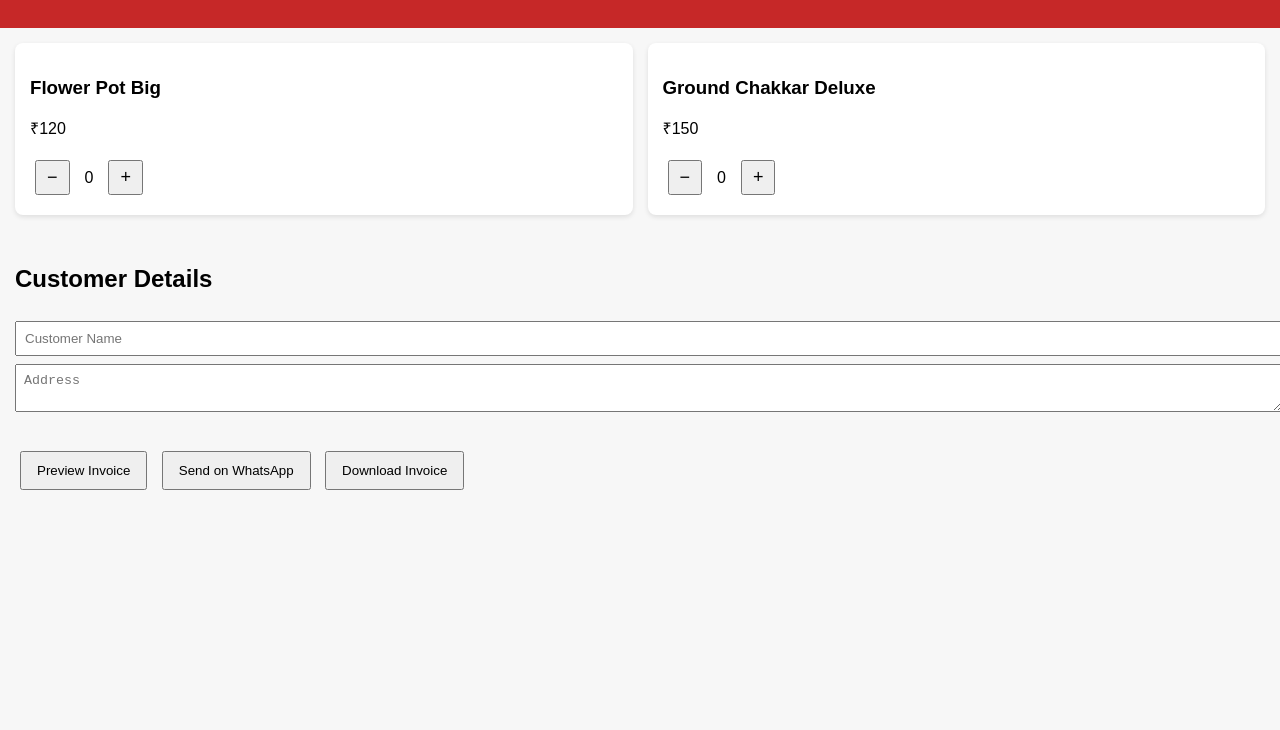
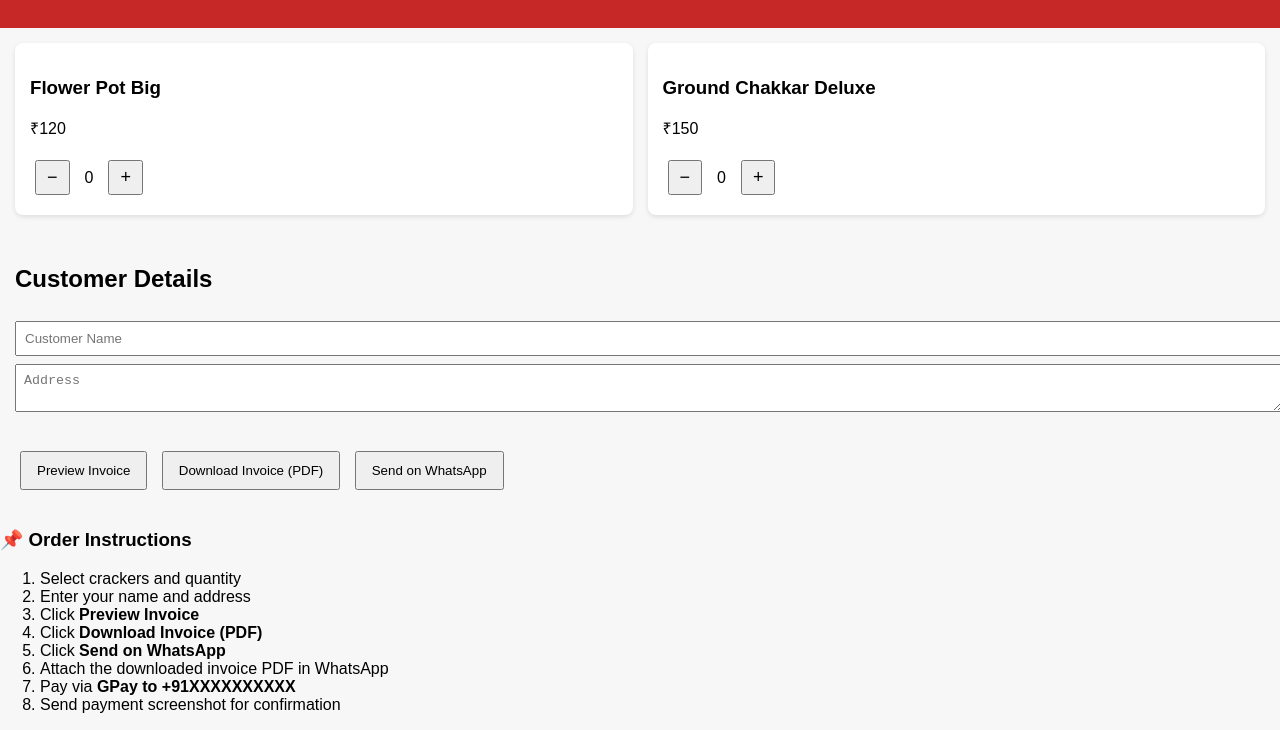
Before and after one commit to kabilmdk/kuku-fireworks-invoice, a plain HTML site: page index.html in a window 1280 px wide. Shown: the part 117-847 px from the top of the page. Before the commit the page ends 800 px from the top, so only its background shows below. Drawn offline with Linux system fonts and the light colour scheme.

Commit message:
Update index.html

```diff
--- a/index.html
+++ b/index.html
@@ -4,6 +4,9 @@
   <meta charset="UTF-8" />
   <title>KUKU Crackers – Online Order</title>
   <link rel="stylesheet" href="style.css">
+
+  <!-- PDF Library -->
+  <script src="https://cdnjs.cloudflare.com/ajax/libs/html2pdf.js/0.10.1/html2pdf.bundle.min.js"></script>
 </head>
 <body>
 
@@ -42,14 +45,30 @@
 
 <section class="actions">
   <button onclick="generateInvoice()">Preview Invoice</button>
+  <button onclick="downloadInvoice()">Download Invoice (PDF)</button>
   <button onclick="sendWhatsApp()">Send on WhatsApp</button>
-  <button onclick="downloadInvoice()">Download Invoice</button>
 </section>
 
+<!-- INVOICE -->
 <section id="invoice" class="invoice hidden">
   <h2>Order Invoice</h2>
   <div id="invoiceContent"></div>
-  <p><b>Payment:</b> GPay to <b>+91XXXXXXXXXX</b></p>
+  <p class="pay"><b>Payment:</b> GPay to <b>+91XXXXXXXXXX</b></p>
+</section>
+
+<!-- INSTRUCTIONS -->
+<section class="instructions">
+  <h3>📌 Order Instructions</h3>
+  <ol>
+    <li>Select crackers and quantity</li>
+    <li>Enter your name and address</li>
+    <li>Click <b>Preview Invoice</b></li>
+    <li>Click <b>Download Invoice (PDF)</b></li>
+    <li>Click <b>Send on WhatsApp</b></li>
+    <li>Attach the downloaded invoice PDF in WhatsApp</li>
+    <li>Pay via <b>GPay to +91XXXXXXXXXX</b></li>
+    <li>Send payment screenshot for confirmation</li>
+  </ol>
 </section>
 
 <script src="script.js"></script>
```
